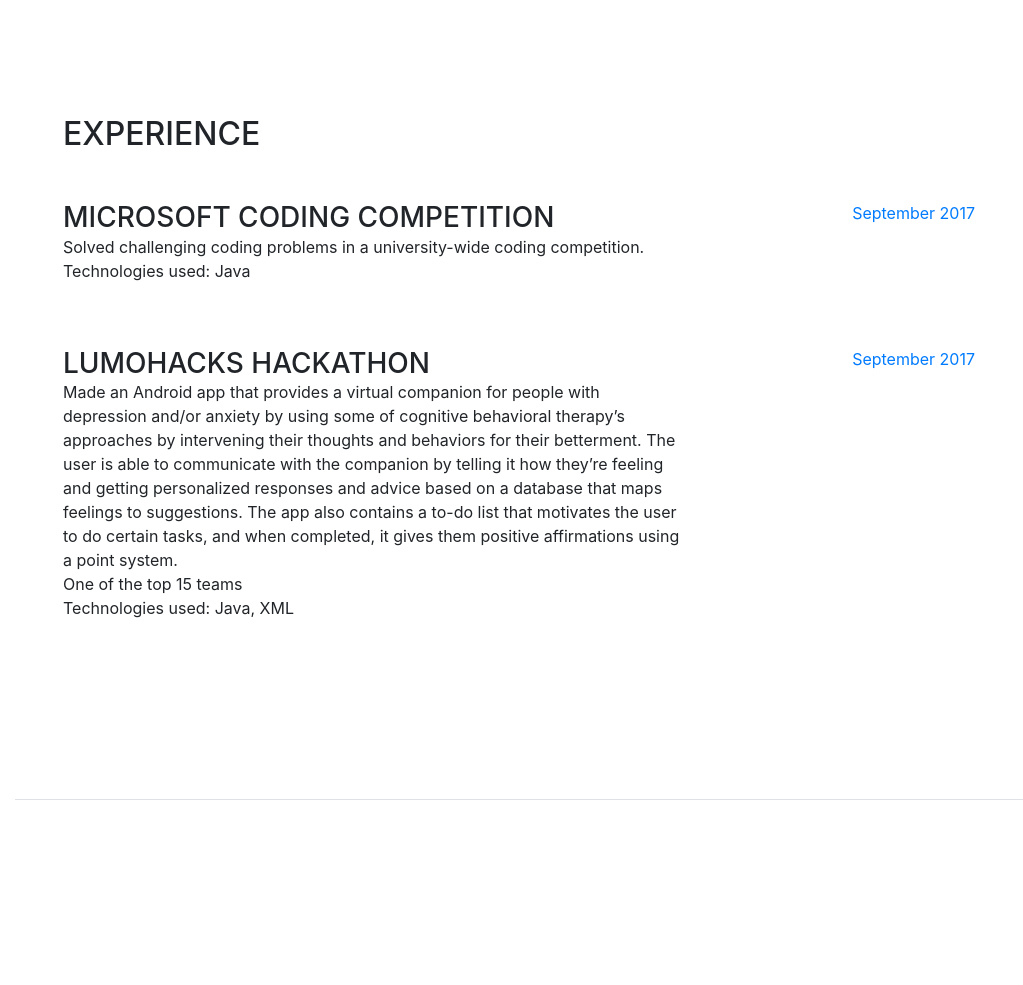
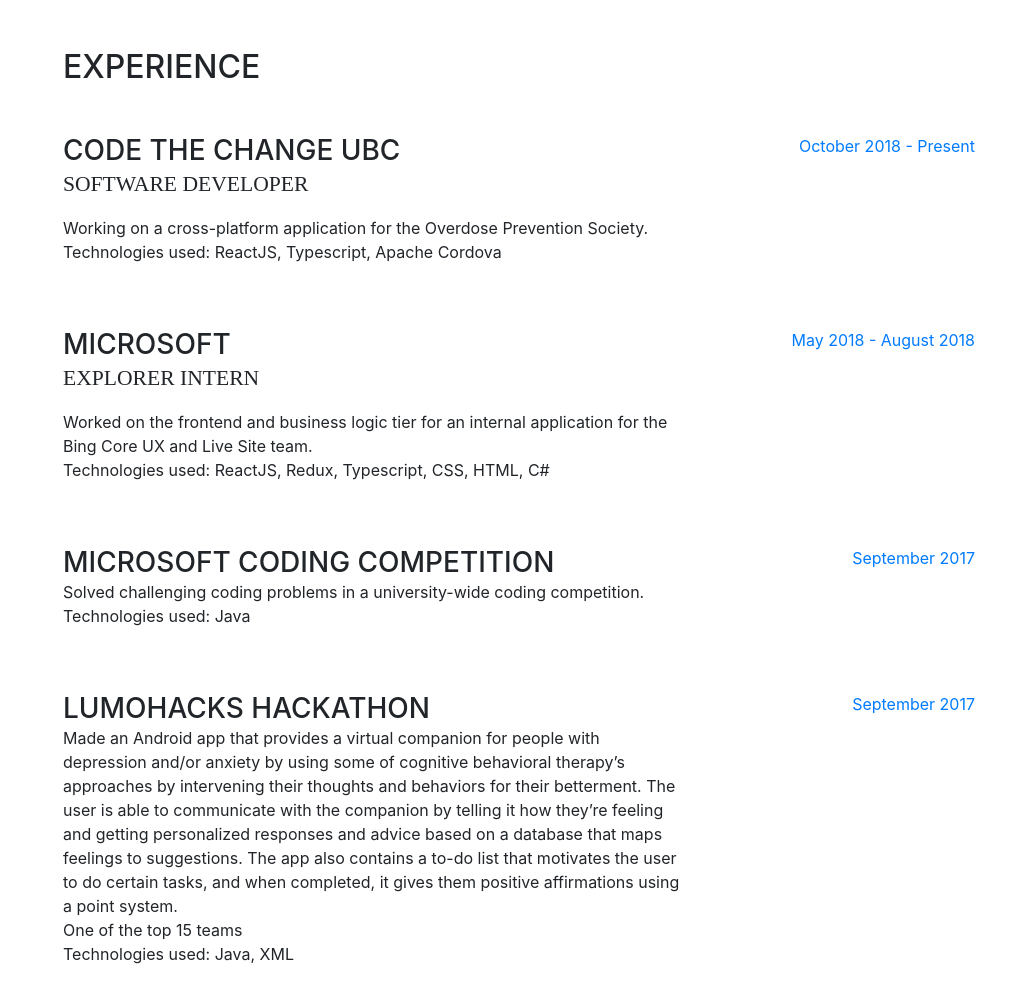
Before and after one commit to shreeshaagoyal/shreeshaa-website, a website with bundled scripts: page index.html in a window 1280 px wide. Shown: the part 800-1785 px from the top of the page, without its empty margins (257-1280 px from the left). Built offline with nearby package versions, Linux system fonts and the light colour scheme; a web font is replaced by a local one.

Commit message:
changed profile picture and updated experiences field of resume

```diff
--- a/index.html
+++ b/index.html
@@ -34,7 +34,6 @@
 
     <nav class="navbar navbar-expand-lg navbar-dark bg-primary fixed-top" id="sideNav">
       <a class="navbar-brand js-scroll-trigger" href="#page-top">
-        <span class="d-block d-lg-none">Start Bootstrap</span>
         <span class="d-none d-lg-block">
           <img class="img-fluid img-profile rounded-circle mx-auto mb-2" src="img/profile.jpg" alt="">
         </span>
@@ -73,7 +72,7 @@
           <div class="subheading mb-5">University of British Columbia · Vancouver, BC ·
             <a href="mailto:shreeshaa3@gmail.com">shreeshaa3@gmail.com</a>
           </div>
-          <p class="mb-5">I am a student at the University of British Columbia doing a combined major in Computer Science and Microbiology & Immunology. I have volunteer experience in the healthcare field, and I'm passionate about using technology to solve real-world challenges.</p>
+          <p class="mb-5">I am a student at the University of British Columbia doing a combined major in Computer Science and Microbiology & Immunology. I am passionate about using technology to solve real-world challenges.</p>
           <ul class="list-inline list-social-icons mb-0">
             <li class="list-inline-item">
               <a href="https://www.facebook.com/shreeshaa3" target="blank">
@@ -106,6 +105,30 @@
       <section class="resume-section p-3 p-lg-5 d-flex flex-column" id="experience">
         <div class="my-auto">
           <h2 class="mb-5">Experience</h2>
+
+          <div class="resume-item d-flex flex-column flex-md-row mb-5">
+            <div class="resume-content mr-auto">
+              <h3 class="mb-0">Code the Change UBC</h3>
+              <div class="subheading mb-3">Software Developer</div>
+              <p>Working on a cross-platform application for the Overdose Prevention Society.
+              <br>Technologies used: ReactJS, Typescript, Apache Cordova</p>
+            </div>
+            <div class="resume-date text-md-right">
+              <span class="text-primary">October 2018 - Present</span>
+            </div>
+          </div>
+
+          <div class="resume-item d-flex flex-column flex-md-row mb-5">
+            <div class="resume-content mr-auto">
+              <h3 class="mb-0">Microsoft</h3>
+              <div class="subheading mb-3">Explorer Intern</div>
+              <p>Worked on the frontend and business logic tier for an internal application for the Bing Core UX and Live Site team.
+              <br>Technologies used: ReactJS, Redux, Typescript, CSS, HTML, C#</p>
+            </div>
+            <div class="resume-date text-md-right">
+              <span class="text-primary">May 2018 - August 2018</span>
+            </div>
+          </div>
 
           <div class="resume-item d-flex flex-column flex-md-row mb-5">
             <div class="resume-content mr-auto">
--- a/package.json
+++ b/package.json
@@ -26,7 +26,7 @@
         "url": "https://github.com/BlackrockDigital/startbootstrap-resume.git"
     },
     "dependencies": {
-        "bootstrap": "4.0.0",
+        "bootstrap": "4.1.2",
         "devicons": "^1.8.0",
         "jquery": "3.3.0",
         "simple-line-icons": "^2.4.1"
```
Also changed, not shown: img/profile.jpg.
